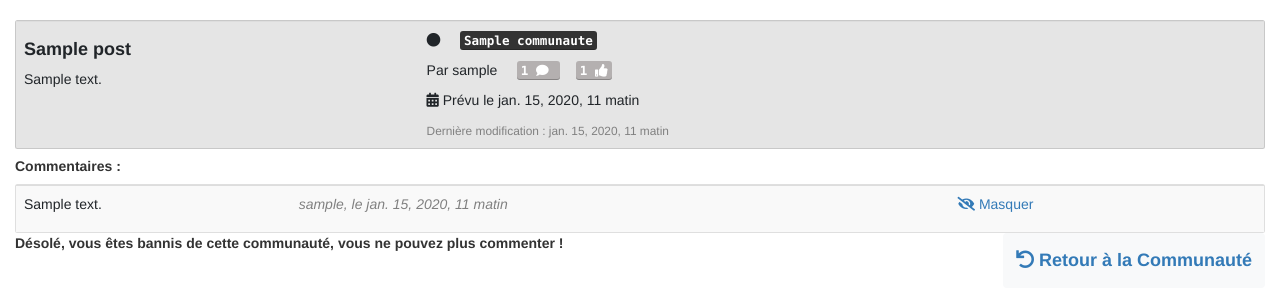
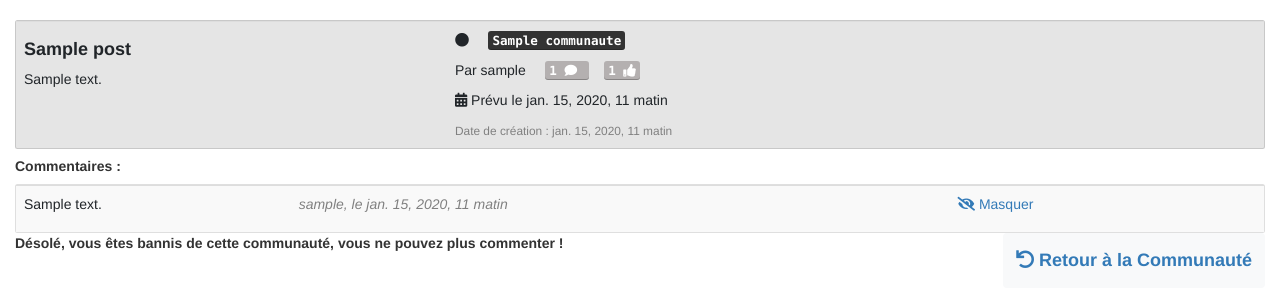
Before and after one commit to Hugo1898/projet, a Django app: page /communitymanager/post/1/ in a window 1280 px wide. Shown: the part 143-450 px from the top of the page. Run offline with Django 3.2, Linux system fonts and the light colour scheme; a user stored in the database is signed in; tables that the repository leaves empty hold one stand-in row (values such as "Sample post"); parts of the project's set-up code (start-up, migrations or seed data) failed here and were passed over; some libraries are stand-ins or nearby versions.

Commit message:
merge come ok

```diff
--- a/communitymanager/admin.py
+++ b/communitymanager/admin.py
@@ -5,4 +5,3 @@ admin.site.register(Communaute)
 admin.site.register(Priorite)
 admin.site.register(Post)
 admin.site.register(Commentaire)
-admin.site.register(Lecteur)
--- a/communitymanager/models.py
+++ b/communitymanager/models.py
@@ -35,7 +35,7 @@ class Priorite(models.Model):
 class Post(models.Model):
     titre = models.CharField(max_length=200)
     description = models.TextField()
-    date_creation = models.DateTimeField(auto_now=True)
+    date_creation = models.DateTimeField(auto_now_add=True)
     communaute = models.ForeignKey('Communaute', on_delete=models.CASCADE)
     priorite = models.ForeignKey('Priorite', on_delete=models.CASCADE)
     evenementiel = models.BooleanField()
--- a/communitymanager/templates/communitymanager/news_feed.html
+++ b/communitymanager/templates/communitymanager/news_feed.html
@@ -85,7 +85,7 @@
                     {% if post.evenementiel %}
                         <p><i class='fas'>&#xf073;</i> Prévu le {{ post.date_evenement }}</p>
                     {% endif %}
-                    <small style="color: grey">Dernière modification : {{ post.date_creation }}</small>
+                    <small style="color: grey">Date de création : {{ post.date_creation }}</small>
 
                     <div style="font-weight: bold">
                     {%  if post.lu == True %}
--- a/communitymanager/templates/communitymanager/voir_commentaires.html
+++ b/communitymanager/templates/communitymanager/voir_commentaires.html
@@ -57,7 +57,7 @@
                     {% if post.evenementiel %}
                         <p><i class='fas'>&#xf073;</i> Prévu le {{ post.date_evenement }}</p>
                     {% endif %}
-                    <small style="color: grey">Dernière modification : {{ post.date_creation }}</small>
+                    <small style="color: grey">Date de création : {{ post.date_creation }}</small>
                 </td>
             </tr>
             </tbody>
--- a/communitymanager/templates/communitymanager/voir_posts.html
+++ b/communitymanager/templates/communitymanager/voir_posts.html
@@ -175,7 +175,7 @@
                         {% if post.evenementiel %}
                             <p><i class='fas'>&#xf073;</i> Prévu le {{ post.date_evenement }}</p>
                         {% endif %}
-                        <small style="color: grey">Dernière modification : {{ post.date_creation }}</small>
+                        <small style="color: grey">Date de création : {{ post.date_creation }}</small>
 
 
                         <div style="font-weight: bold">
```
Also changed, not shown: communitymanager/migrations/0017_post_lu.py (deleted), communitymanager/migrations/0018_auto_20210601_0826.py (deleted), communitymanager/migrations/0018_merge_20210604_1710.py (added), communitymanager/migrations/0019_auto_20210604_1712.py (added), communitymanager/migrations/0019_merge_20210602_1205.py (deleted), communitymanager/migrations/0020_auto_20210602_1830.py (deleted), communitymanager/migrations/0021_auto_20210602_1831.py (deleted), communitymanager/migrations/0022_auto_20210604_1547.py (deleted).
